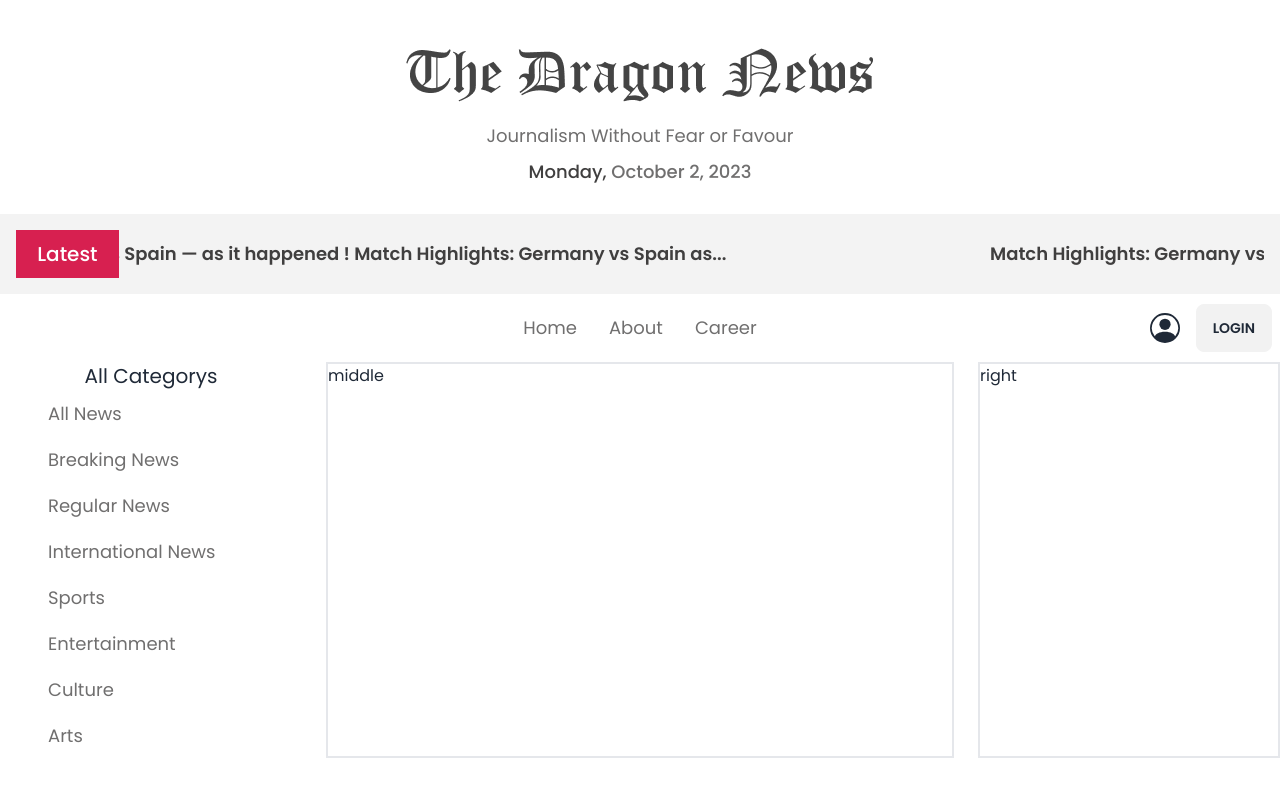
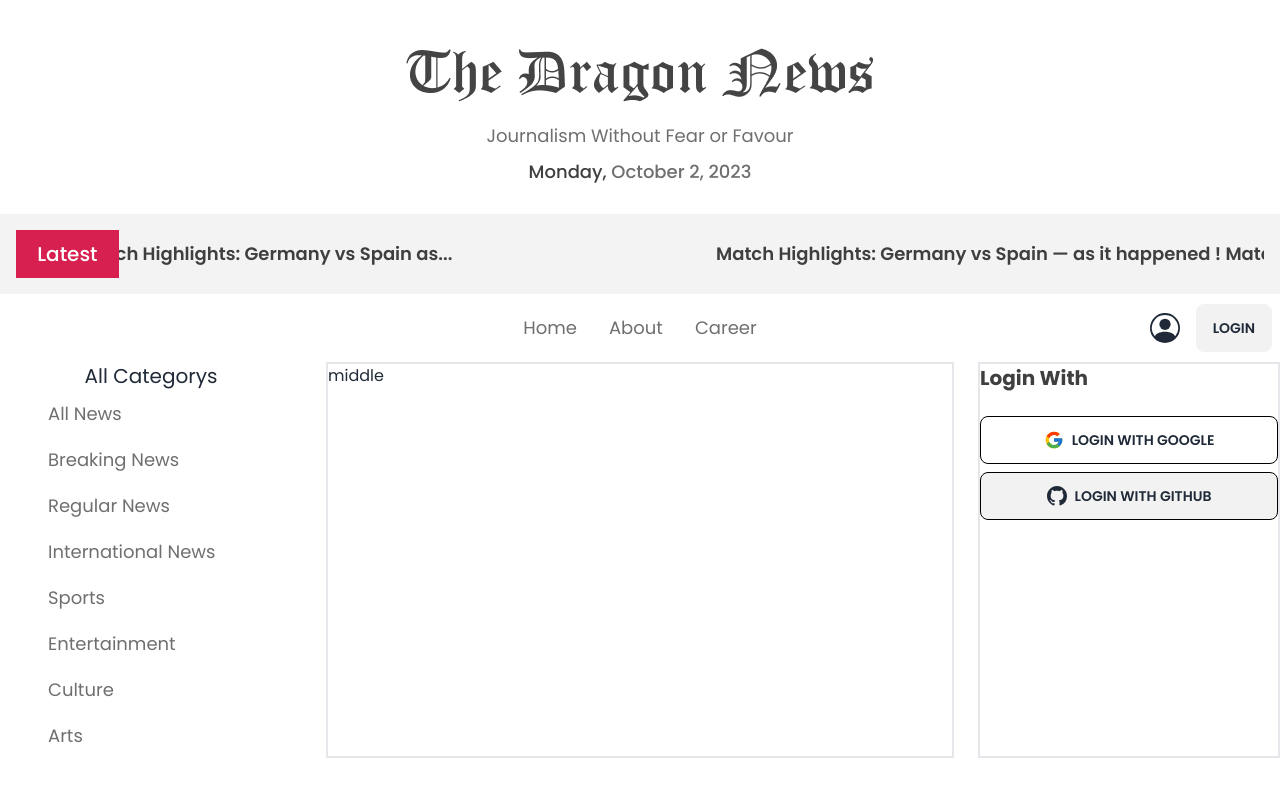
Before and after one commit to Fardin7864/dragon-news, a React (Vite) app: page / in a window 1280 px wide. Shown: the top 796 px of the page. Built offline with nearby package versions, Linux system fonts and the light colour scheme.

Commit message:
add socialLogin on right bar without login functionality

```diff
--- /dev/null
+++ b/src/components/RightNav/RightNav.jsx
@@ -0,0 +1,12 @@
+import React from 'react';
+import SocialLogin from '../SocialLogin/SocialLogin';
+
+const RightNav = () => {
+    return (
+        <div>
+            <SocialLogin></SocialLogin>
+        </div>
+    );
+};
+
+export default RightNav;
--- /dev/null
+++ b/src/components/SocialLogin/SocialLogin.jsx
@@ -0,0 +1,14 @@
+import {FcGoogle} from 'react-icons/fc'
+import {BsGithub} from 'react-icons/bs'
+
+const SocialLogin = () => {
+    return (
+        <div className="w-full">
+            <h3 className="text-p text-xl font-bold mb-6">Login With</h3>
+            <button className="btn btn-ghost border-1 border-black w-full hover:border-blue-600 hover:text-blue-700 hover:bg-white"><FcGoogle className='text-xl'></FcGoogle> Login With Google</button>
+            <button className="btn border-1 border-black w-full hover:border-blue-600 hover:text-blue-700 hover:bg-white mt-2"><BsGithub className='text-xl'></BsGithub>Login With Github</button>
+        </div>
+    );
+};
+
+export default SocialLogin;
--- a/src/pages/Home/Home.jsx
+++ b/src/pages/Home/Home.jsx
@@ -2,6 +2,7 @@ import Header from "../../components/Header/Header";
 import Marquee from "react-fast-marquee";
 import Navbar from "../../components/Navbar/Navbar";
 import Category from "../../components/Category/Category";
+import RightNav from "../../components/RightNav/RightNav";
 
 
 const Home = () => {
@@ -13,7 +14,7 @@ const Home = () => {
         <button className="w-28 h-12 bg-[#D72050] text-[#FFF] text-xl font-medium leading-7">
           Latest
         </button>
-        <Marquee pauseOnHover={true} className=" text-p text-lg font-semibold">
+        <Marquee pauseOnHover={true} speed={100} className=" text-p text-lg font-semibold">
         Match Highlights: Germany vs Spain — as it happened ! Match Highlights: Germany vs Spain as...
         </Marquee>
       </div>
@@ -21,6 +22,7 @@ const Home = () => {
       <div>
         <Navbar></Navbar>
       </div>
+      {/* main body */}
       <div className="grid lg:grid-cols-4 gap-6">
         <div>
             <Category></Category>
@@ -29,7 +31,7 @@ const Home = () => {
             middle
         </div>
         <div className="border-2">
-            right
+            <RightNav></RightNav>
         </div>
       </div>
     </div>
```
